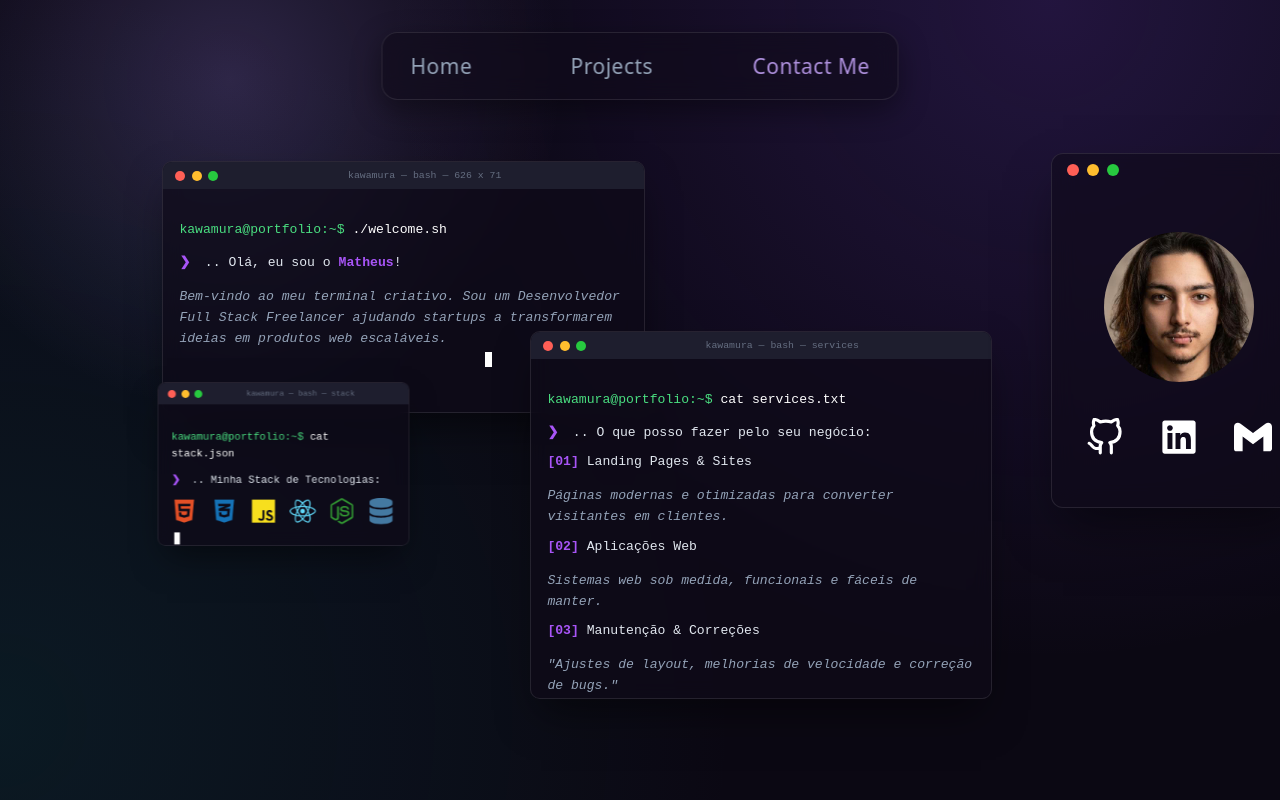
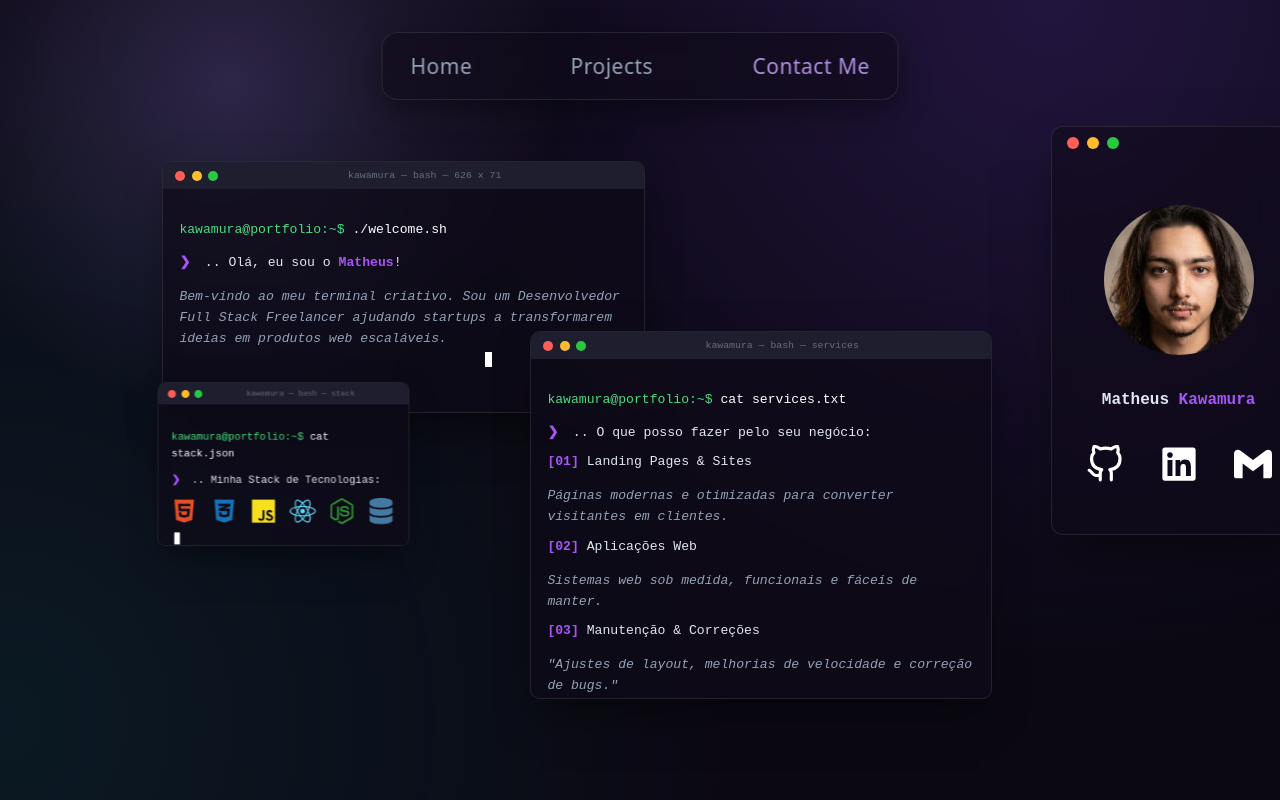
Before and after one commit to kwuraa/Portifolio-v2, a React (Vite) app: page / in a window 1280 px wide. Shown: the top 800 px of the page. Built offline with nearby package versions, Linux system fonts and the light colour scheme; no server answers.

Commit message:
feat(profile): add username and style text

```diff
--- a/src/pages/Profile.jsx
+++ b/src/pages/Profile.jsx
@@ -16,6 +16,7 @@ const Profile = () => {
       </section>
       <section className="profile-content">
         <img src={foto} alt="" className="profile-photo" />
+        <span className="userName">Matheus <span className="highlight">Kawamura</span></span>
         <div className="profile-social">
           <a href="https://github.com/kwuraa" className="btn-social">
             <FiGithub className="social-icons" size={38} />
--- a/src/styles/Profile.css
+++ b/src/styles/Profile.css
@@ -92,6 +92,10 @@
   will-change: transform, color;
 }
 
+.userName {
+  font-weight: bold;
+}
+
 .btn-social:hover .social-icons {
   color: var(--accent-purple);
   filter: drop-shadow(0 0 8px rgba(168, 85, 247, 0.6));
```
